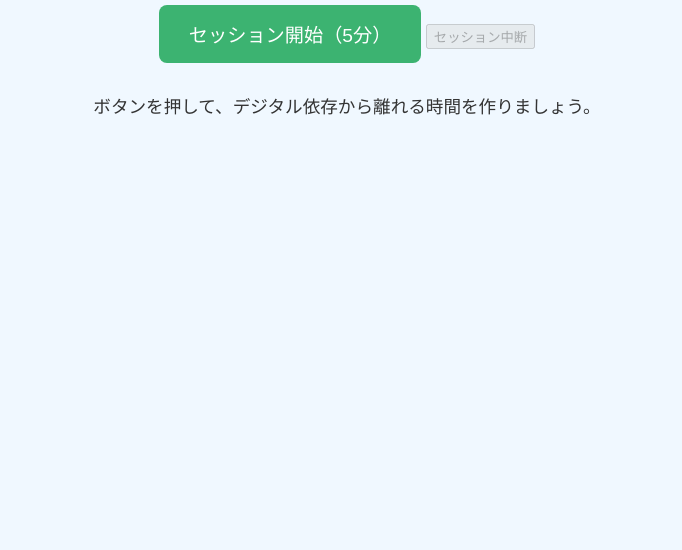
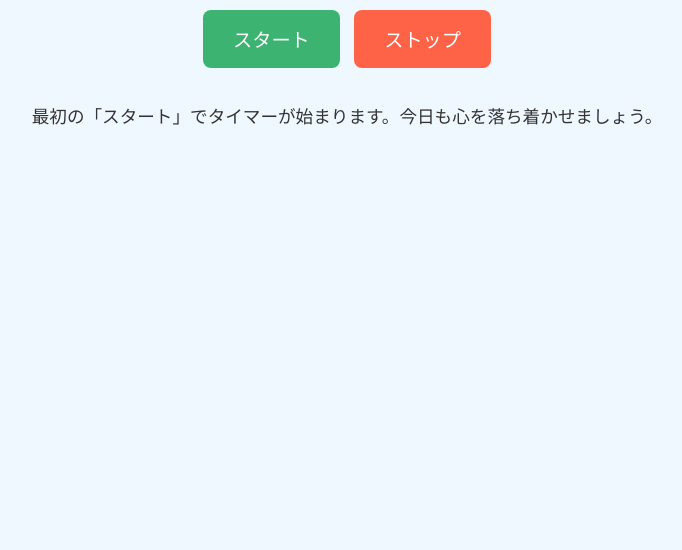
Before and after one commit to yukisuisen/detox-of-timer, a plain HTML site: page index.html in a window 1280 px wide. Shown: the part 250-800 px from the top of the page, without its empty margins (293-975 px from the left). Drawn offline with Linux system fonts and the light colour scheme.

Commit message:
Update index.html

```diff
--- a/index.html
+++ b/index.html
@@ -17,14 +17,28 @@
             margin: 20px 0;
             color: #4682b4; /* 濃い青 */
         }
-        #startBtn {
+        /* ボタンのスタイル統一 */
+        #startBtn, #stopBtn, #postToX button {
             padding: 15px 30px;
             font-size: 1.2em;
             cursor: pointer;
+            border: none;
+            border-radius: 8px;
+            margin: 5px; /* ボタン間のスペースを追加 */
+        }
+        #startBtn {
             background-color: #3cb371; /* 緑 */
             color: white;
-            border: none;
-            border-radius: 8px;
+        }
+        #stopBtn {
+            background-color: #ff6347; /* 赤 */
+            color: white;
+        }
+        /* Xポストボタンのスタイル */
+        #postToX button {
+             background-color: #1DA1F2; /* Xのカラー */
+             color: white;
+             font-weight: bold;
         }
         #messageArea {
             margin-top: 30px;
@@ -39,12 +53,22 @@
 
     <div id="timerDisplay">5:00</div>
 
-    <button id="startBtn">セッション開始（5分）</button>
-    <button id="stopBtn" disabled>セッション中断</button>
+    <div class="controls">
+        <button id="startBtn" onclick="startTimer()">スタート</button>
+        <button id="stopBtn" onclick="stopTimer(true)" disabled>ストップ</button>
+    </div>
+
+    <a id="postToX" href="#" target="_blank" style="display: none; margin-top: 15px;">
+        <button>セッション完了をXでポスト 𝕏</button>
+    </a>
+
     <div id="messageArea">
-        <p>ボタンを押して、デジタル依存から離れる時間を作りましょう。</p>
+        <p>最初の「スタート」でタイマーが始まります。今日も心を落ち着かせましょう。</p>
     </div>
-        <audio id="zenChime" src="zen_chime.mp3" preload="auto"></audio>
+
+    <audio id="zenChime" src="zen_chime.mp3"></audio>
+
     <script src="timer.js"></script>
+
 </body>
 </html>
```
